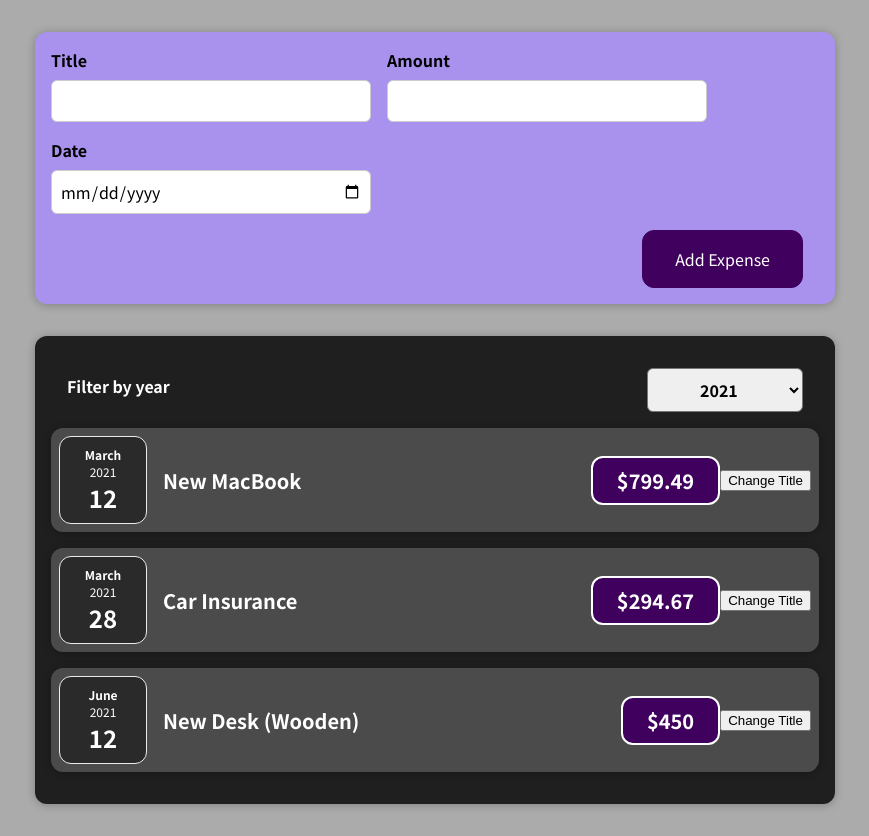
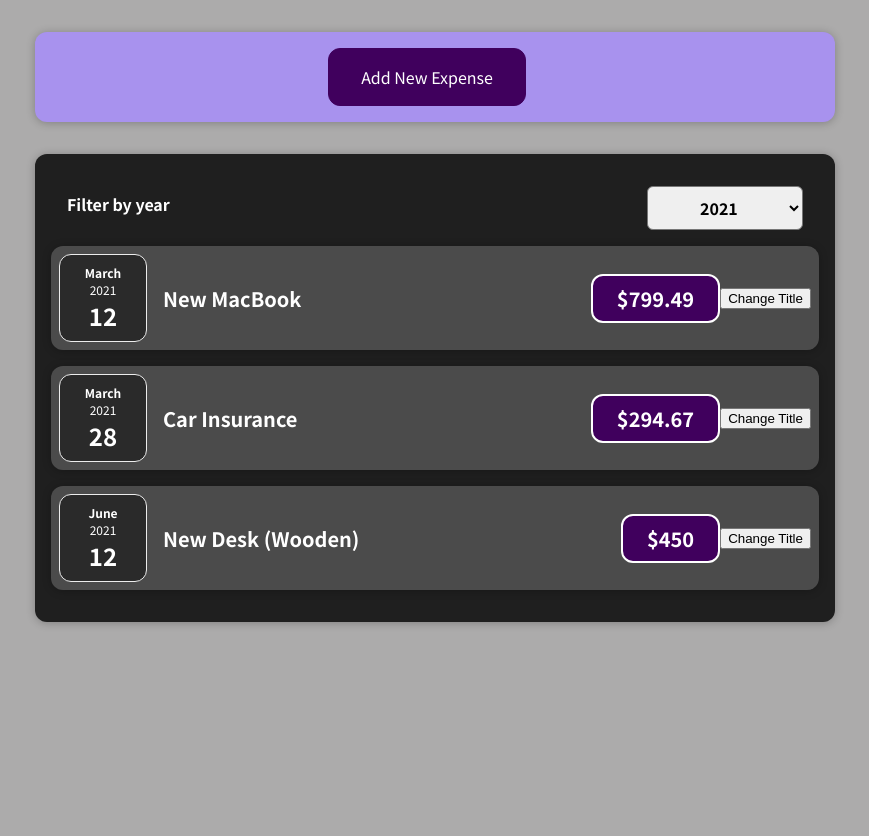
Before and after one commit to HyagoSF/Expense_Tracker, a React (Create React App) app: page / in a window 1280 px wide. Shown: the whole page, without its empty margins (205-1074 px from the left). After the commit the page ends 800 px from the top, so only its background shows below. Built offline with nearby package versions, Linux system fonts and the light colour scheme.

Commit message:
Adding Cancel Button and Add_new_Expense button to show the form

```diff
--- a/src/components/NewExpense/ExpenseForm.js
+++ b/src/components/NewExpense/ExpenseForm.js
@@ -48,7 +48,7 @@
 		};
 
 		//i'm passing the data got here from inputs into the function that I've made as props above in my parent called OnSaveExpenseData
-		props.onSaveExpenseData(expenseData)
+		props.onSaveExpenseData(expenseData);
 
 		//to clear the inputs after submitted the form
 		setEnteredTitle('');
@@ -92,6 +92,9 @@
 			</div>
 
 			<div className="new-expense__actions">
+				<button onClick={props.onCancel} type="button">
+					Cancel
+				</button>
 				<button type="submit">Add Expense</button>
 			</div>
 		</form>
--- a/src/components/NewExpense/NewExpense.js
+++ b/src/components/NewExpense/NewExpense.js
@@ -1,22 +1,57 @@
-import React from 'react';
+import React, { useState } from 'react';
 import ExpenseForm from './ExpenseForm.js';
 
 import './NewExpense.css';
 
 const NewExpense = (props) => {
+	const [isEditing, setIsEditing] = useState(false);
+
 	const saveExpenseDataHandler = (enteredExpenseData) => {
 		const expenseData = {
 			...enteredExpenseData,
 			id: Math.random().toString(),
 		};
 		// console.log(ExpenseData);
-		props.onAddExpense(expenseData)
+		props.onAddExpense(expenseData);
+		setIsEditing(false);
+	};
+
+	const startEditingHandler = () => {
+		setIsEditing(true);
+	};
+
+	const stopEditingHandler = () => {
+		setIsEditing(false);
 	};
 
 	return (
 		<div className="new-expense">
-			{/* I'm creating a property to be able to get information of my ExpenseForm (name is up to me) */}
-			<ExpenseForm onSaveExpenseData={saveExpenseDataHandler} />
+			{/* BOTH BELOW METHODS WORKS WELL, JUST DIFFERENT SYNTAX */}
+
+			{/* {!isEditing && (
+				<button onClick={startEditingHandler}> Add New Expense</button>
+			)}
+			{isEditing && (
+				<ExpenseForm
+					onCancel={stopEditingHandler}
+					onSaveExpenseData={saveExpenseDataHandler}
+					on
+				/>
+			)} */}
+
+			<div>
+				{isEditing === false ? (
+					<button onClick={startEditingHandler}>
+						Add New Expense
+					</button>
+				) : (
+					<ExpenseForm
+						onCancel={stopEditingHandler}
+						onSaveExpenseData={saveExpenseDataHandler}
+						on
+					/>
+				)}
+			</div>
 		</div>
 	);
 };
```
